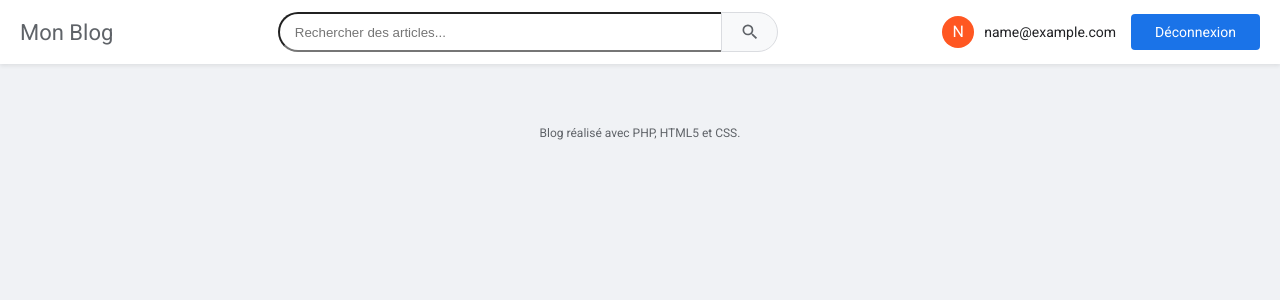
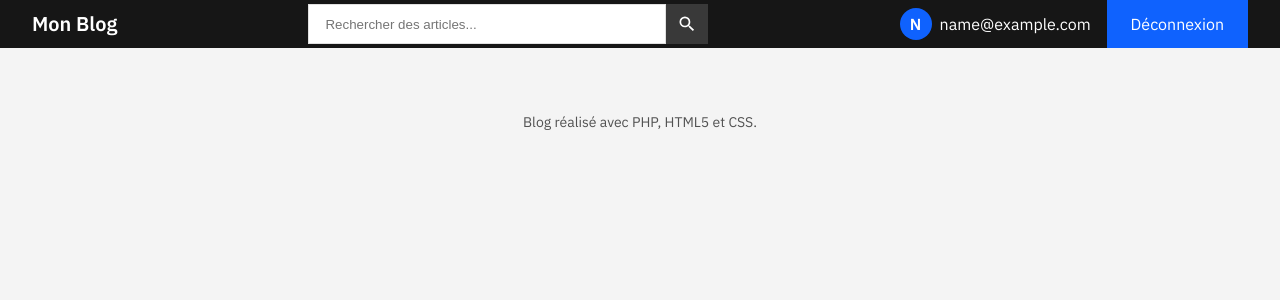
Before and after one commit to 1a-arthur-malfere-csb/MonBlog, a PHP site: page / in a window 1280 px wide. Shown: the top 300 px of the page. Run offline with PHP 8.4, Linux system fonts and the light colour scheme; the visitor is signed in with stand-in values (Sample User, id 1); data that the repository does not hold is empty.

Commit message:
Switch to IBM Plex Sans and refactor UI markup

```diff
--- a/index.php
+++ b/index.php
@@ -4,37 +4,12 @@
 
 <head>
     <meta charset="UTF-8" />
-    <link href="https://fonts.googleapis.com/css2?family=Roboto:wght@400;700&display=swap" rel="stylesheet">
+    <link href="https://fonts.googleapis.com/css2?family=IBM+Plex+Sans:wght@400;600&display=swap" rel="stylesheet">
     <link rel="stylesheet" href="style.css" />
     <title>Mon Blog</title>
 </head>
 
 <body>
-<?php function getRandomColorForUser($email)
-{
-    $hash = crc32($email);
-    $colors = [
-        "#F44336",
-        "#E91E63",
-        "#9C27B0",
-        "#673AB7",
-        "#3F51B5",
-        "#2196F3",
-        "#03A9F4",
-        "#00BCD4",
-        "#009688",
-        "#4CAF50",
-        "#8BC34A",
-        "#CDDC39",
-        "#FFC107",
-        "#FF9800",
-        "#FF5722",
-        "#795548",
-        "#9E9E9E",
-        "#607D8B",
-    ];
-    return $colors[abs($hash) % count($colors)];
-} ?>
     <header class="main-header">
         <a href="index.php">
             <h1 id="titreBlog">Mon Blog</h1>
@@ -56,9 +31,7 @@
         <div id="user-menu">
             <?php if (isset($_SESSION["user_id"])): ?>
                 <div class="user-info">
-                    <div class="avatar" style="background-color: <?= htmlspecialchars(
-                        getRandomColorForUser($_SESSION["user_email"]),
-                    ) ?>">
+                    <div class="avatar">
                         <span><?= htmlspecialchars(
                             strtoupper(substr($_SESSION["user_email"], 0, 1)),
                         ) ?></span>
@@ -113,17 +86,11 @@
                         $commentaires = $reqCommentaires->fetchAll();
 
                         if (empty($commentaires)): ?>
-                            <p class="aucunCommentaire">Aucun commentaire pour le moment.</p>
+                            <p>Aucun commentaire pour le moment.</p>
                         <?php else:foreach ($commentaires as $commentaire): ?>
-                                <?php $isAuthor =
-                                    isset($_SESSION["user_id"]) &&
-                                    $_SESSION["user_id"] ==
-                                        $commentaire["UTI_ID"]; ?>
-                                <div class="commentaire <?= $isAuthor
-                                    ? "own-comment"
-                                    : "" ?>" data-comment-id="<?= $commentaire[
-    "COM_ID"
-] ?>">
+                                <div class="commentaire" data-comment-id="<?= $commentaire[
+                                    "COM_ID"
+                                ] ?>">
                                     <p class="commentaireAuteur">
                                         <strong><?= htmlspecialchars(
                                             $commentaire["UTI_EMAIL"],
@@ -149,7 +116,6 @@
                         ?>
                     </div>
                 </article>
-                <hr />
             <?php endforeach;
             ?>
         </div>
@@ -170,7 +136,7 @@
             const contextMenu = document.getElementById('context-menu');
             let currentCommentId = null;
 
-            document.querySelectorAll('.own-comment').forEach(comment => {
+            document.querySelectorAll('.commentaire').forEach(comment => {
                 comment.addEventListener('contextmenu', function (e) {
                     e.preventDefault();
                     currentCommentId = this.dataset.commentId;
@@ -221,14 +187,11 @@
                 const originalContent = contentP.innerText;
 
                 const textarea = document.createElement('textarea');
-                textarea.style.width = '100%';
-                textarea.style.height = '80px';
                 textarea.value = originalContent;
 
                 const saveButton = document.createElement('button');
                 saveButton.innerText = 'Sauvegarder';
                 saveButton.className = 'bouton';
-                saveButton.style.marginTop = '5px';
 
                 contentP.innerHTML = '';
                 contentP.appendChild(textarea);
--- a/style.css
+++ b/style.css
@@ -1,27 +1,29 @@
 :root {
-    --google-blue: #1a73e8;
-    --google-blue-hover: #1765cc;
-    --google-gray-bg: #f0f2f5;
-    --google-text-primary: #202124;
-    --google-text-secondary: #5f6368;
-    --google-border: #dadce0;
-    --card-shadow:
-        0 1px 2px 0 rgba(60, 64, 67, 0.3), 0 1px 3px 1px rgba(60, 64, 67, 0.15);
-    --header-shadow: 0 2px 4px rgba(0, 0, 0, 0.08);
-    --border-radius: 8px;
+    --cds-ui-background: #f4f4f4;
+    --cds-interactive-01: #0f62fe;
+    --cds-interactive-02: #393939;
+    --cds-ui-01: #ffffff;
+    --cds-ui-03: #e0e0e0;
+    --cds-ui-04: #8d8d8d;
+    --cds-ui-05: #161616;
+    --cds-text-01: #161616;
+    --cds-text-02: #525252;
+    --cds-border-subtle-01: #e0e0e0;
+    --cds-focus: #0f62fe;
+    --cds-font-family: "IBM Plex Sans", "Helvetica Neue", Arial, sans-serif;
 }
 
 body {
-    background-color: var(--google-gray-bg);
-    color: var(--google-text-primary);
-    font-family: "Roboto", sans-serif;
+    background-color: var(--cds-ui-background);
+    color: var(--cds-text-01);
+    font-family: var(--cds-font-family);
     margin: 0;
     padding: 0;
     line-height: 1.5;
 }
 
 a {
-    color: var(--google-blue);
+    color: var(--cds-interactive-01);
     text-decoration: none;
 }
 
@@ -29,162 +31,146 @@ a:hover {
     text-decoration: underline;
 }
 
-/* Layout */
 #global {
-    max-width: 800px;
+    max-width: 960px;
     margin: 0 auto;
-    padding: 20px;
+    padding: 2rem;
 }
 
 #contenu {
     display: flex;
     flex-direction: column;
-    gap: 20px;
+    gap: 2rem;
 }
 
-/* Header */
 header.main-header {
-    background-color: #fff;
-    box-shadow: var(--header-shadow);
-    padding: 10px 20px;
+    background-color: var(--cds-ui-05);
+    color: var(--cds-ui-01);
+    padding: 0 2rem;
+    height: 3rem;
+    display: flex;
+    justify-content: space-between;
+    align-items: center;
     position: sticky;
     top: 0;
     z-index: 100;
-    display: flex;
-    justify-content: space-between;
-    align-items: center;
-    height: 64px;
-    box-sizing: border-box;
 }
 
 #titreBlog {
-    font-size: 22px;
-    color: var(--google-text-secondary);
-    margin: 0;
-    font-weight: 400;
+    font-size: 1.25rem;
+    font-weight: 600;
+    color: var(--cds-ui-01);
 }
 
 #user-menu {
     display: flex;
     align-items: center;
-    gap: 15px;
-    font-size: 14px;
+    gap: 1rem;
 }
 
 #user-menu p {
     margin: 0;
-    color: var(--google-text-primary);
+    color: var(--cds-ui-01);
 }
 
 .user-info {
     display: flex;
     align-items: center;
-    gap: 10px;
+    gap: 0.5rem;
 }
 
 .avatar {
-    width: 32px;
-    height: 32px;
+    width: 2rem;
+    height: 2rem;
     border-radius: 50%;
     display: flex;
     align-items: center;
     justify-content: center;
     color: white;
-    font-weight: 500;
-    font-size: 16px;
+    font-weight: 600;
+    font-size: 1rem;
     text-transform: uppercase;
+    background-color: var(--cds-interactive-01);
 }
 
-/* Search Form */
 .search-form {
     display: flex;
     align-items: center;
     flex-grow: 1;
-    max-width: 500px;
-    margin: 0 20px;
+    max-width: 400px;
+    margin: 0 2rem;
 }
 
 .search-form input[type="search"] {
-    width: 100%; /* Overwrites the global width: 100% for inputs */
-    margin-bottom: 0; /* Overwrites the global margin */
+    background-color: var(--cds-ui-01);
+    border: 1px solid var(--cds-border-subtle-01);
     border-right: none;
-    border-radius: 20px 0 0 20px;
-    height: 40px;
-    padding: 13px 15px; /* Keep consistency */
+    height: 2.5rem;
+    padding: 0 1rem;
+    width: 100%;
+    color: var(--cds-text-01);
 }
 
 .search-form input[type="search"]:focus {
-    padding: 12px 14px; /* Keep consistency */
+    outline: 2px solid var(--cds-focus);
+    outline-offset: -2px;
 }
 
 .search-form button {
-    height: 40px;
-    width: 64px;
-    border-radius: 0 20px 20px 0;
-    background-color: #f8f9fa;
-    border: 1px solid var(--google-border);
+    background-color: var(--cds-interactive-02);
+    border: none;
+    border-left: 1px solid var(--cds-border-subtle-01);
+    height: 2.5rem;
+    width: 3rem;
     cursor: pointer;
     display: flex;
     align-items: center;
     justify-content: center;
-    padding: 0;
-    margin: 0;
-}
-
-.search-form button:hover {
-    background-color: #f1f3f4;
-    box-shadow: none;
 }
 
 .search-form button svg {
-    fill: var(--google-text-secondary);
-    width: 20px;
-    height: 20px;
+    fill: var(--cds-ui-01);
+    width: 1.25rem;
+    height: 1.25rem;
 }
 
-/* Post / Card */
 article,
 .card {
-    background-color: #fff;
-    border-radius: var(--border-radius);
-    box-shadow: var(--card-shadow);
-    padding: 24px;
-    margin-bottom: 0; /* Handled by gap in #contenu */
+    background-color: var(--cds-ui-01);
+    border: 1px solid var(--cds-border-subtle-01);
+    padding: 1.5rem;
 }
 
 .titreBillet {
-    font-size: 22px;
-    color: var(--google-text-primary);
-    margin: 0 0 8px 0;
+    font-size: 1.5rem;
     font-weight: 400;
+    margin: 0 0 0.5rem 0;
 }
 
 article header {
-    margin-bottom: 16px;
+    margin-bottom: 1rem;
 }
 
 time {
-    color: var(--google-text-secondary);
-    font-size: 12px;
+    color: var(--cds-text-02);
+    font-size: 0.875rem;
 }
 
-/* Comments */
 .commentaires {
-    margin-top: 24px;
-    border-top: 1px solid var(--google-border);
-    padding-top: 16px;
+    margin-top: 1.5rem;
+    border-top: 1px solid var(--cds-border-subtle-01);
+    padding-top: 1rem;
 }
 
 .commentaires h2 {
-    font-size: 16px;
-    color: var(--google-text-primary);
-    margin-bottom: 16px;
-    font-weight: 500;
+    font-size: 1.25rem;
+    font-weight: 600;
+    margin-bottom: 1rem;
 }
 
 .commentaire {
-    padding: 12px 0;
-    border-bottom: 1px solid #f1f3f4;
+    padding: 1rem 0;
+    border-bottom: 1px solid var(--cds-border-subtle-01);
 }
 
 .commentaire:last-child {
@@ -192,98 +178,88 @@ time {
 }
 
 .commentaireAuteur {
-    font-size: 13px;
-    margin-bottom: 4px;
-    color: var(--google-text-primary);
+    font-size: 0.875rem;
+    margin-bottom: 0.25rem;
 }
 
 .commentaireAuteur strong {
-    font-weight: 500;
+    font-weight: 600;
 }
 
 .commentaireContenu {
     margin: 0;
-    font-size: 14px;
-    color: var(--google-text-primary);
+    font-size: 1rem;
 }
 
 .modified-notice {
-    font-size: 11px;
-    color: var(--google-text-secondary);
+    font-size: 0.75rem;
+    color: var(--cds-text-02);
     font-style: italic;
 }
 
-/* Form Elements */
 input[type="text"],
 input[type="password"],
 input[type="email"],
 textarea {
+    background-color: var(--cds-ui-01);
+    border: 1px solid var(--cds-ui-04);
+    border-radius: 0;
+    box-sizing: border-box;
+    color: var(--cds-text-01);
+    font-size: 1rem;
+    margin-bottom: 1rem;
+    padding: 0.75rem 1rem;
     width: 100%;
-    padding: 13px 15px;
-    border: 1px solid var(--google-border);
-    border-radius: 4px;
-    box-sizing: border-box;
-    font-size: 16px;
-    margin-bottom: 16px;
-    transition: border-color 0.2s;
-    background-color: #fff;
 }
 
 input[type="text"]:focus,
 input[type="password"]:focus,
 input[type="email"]:focus,
 textarea:focus {
-    border-color: var(--google-blue);
-    outline: none;
-    border-width: 2px;
-    padding: 12px 14px; /* Adjust for border width */
+    outline: 2px solid var(--cds-focus);
+    outline-offset: -2px;
+}
+
+textarea {
+    margin-top: 5px;
 }
 
 label {
     display: block;
-    margin-bottom: 8px;
-    font-weight: 500;
-    color: var(--google-text-primary);
-    font-size: 14px;
+    margin-bottom: 0.5rem;
+    font-weight: 600;
+    font-size: 0.875rem;
 }
 
 .bouton,
 input[type="submit"] {
-    background-color: var(--google-blue);
+    background-color: var(--cds-interactive-01);
     color: #fff;
     border: none;
-    padding: 8px 24px;
-    border-radius: 4px;
+    border-radius: 0;
     cursor: pointer;
-    font-size: 14px;
-    font-weight: 500;
-    text-transform: none;
-    display: inline-block;
+    font-size: 1rem;
+    font-weight: 400;
+    padding: 0.75rem 1.5rem;
     text-align: center;
     transition: background-color 0.2s;
-    height: 36px;
-    line-height: 20px; /* Adjust for height */
-    box-sizing: border-box;
 }
 
 .bouton:hover,
 input[type="submit"]:hover {
-    background-color: var(--google-blue-hover);
+    background-color: #0353e9;
     text-decoration: none;
-    box-shadow: 0 1px 1px rgba(0, 0, 0, 0.1);
 }
 
-/* Context Menu */
 #context-menu {
     display: none;
     position: absolute;
-    background-color: #fff;
-    border: none;
-    box-shadow: 0 2px 10px rgba(0, 0, 0, 0.2);
-    border-radius: 4px;
-    padding: 8px 0;
+    background-color: var(--cds-ui-01);
+    box-shadow: 0 2px 6px rgba(0, 0, 0, 0.2);
+    padding: 0.5rem 0;
     z-index: 1000;
-    min-width: 150px;
+    min-width: 160px;
+    border: 1px solid var(--cds-ui-03);
 }
 
 #context-menu ul {
@@ -293,50 +269,73 @@ input[type="submit"]:hover {
 }
 
 #context-menu ul li {
-    padding: 10px 24px;
+    padding: 0.75rem 1.5rem;
     cursor: pointer;
-    font-size: 14px;
-    color: var(--google-text-primary);
+    font-size: 1rem;
 }
 
 #context-menu ul li:hover {
-    background-color: #f1f3f4;
+    background-color: var(--cds-ui-03);
 }
 
-/* Footer */
 #piedBlog {
     text-align: center;
-    color: var(--google-text-secondary);
-    font-size: 12px;
-    margin-top: 40px;
-    padding-bottom: 20px;
+    color: var(--cds-text-02);
+    font-size: 0.875rem;
+    margin-top: 2rem;
+    padding-bottom: 1rem;
 }
 
-/* Utility */
 .text-center {
     text-align: center;
 }
 
 .form-container {
-    max-width: 450px;
-    margin: 40px auto;
-    padding: 48px 40px 36px;
-    background: #fff;
-    border-radius: 8px;
-    border: 1px solid var(--google-border);
-    box-shadow: none; /* Google sign in usually flat or subtle border */
+    max-width: 480px;
+    margin: 2rem auto;
+    padding: 2rem;
+    background: var(--cds-ui-01);
+    border: 1px solid var(--cds-border-subtle-01);
 }
 
 .logo-placeholder {
-    font-size: 24px;
-    font-weight: 500;
-    margin-bottom: 10px;
+    font-size: 1.5rem;
+    font-weight: 600;
+    margin-bottom: 1rem;
     text-align: center;
 }
 
 .subtitle {
-    font-size: 16px;
+    font-size: 1rem;
     text-align: center;
-    margin-bottom: 40px;
-    color: var(--google-text-primary);
+    margin-bottom: 2rem;
+    color: var(--cds-text-01);
 }
+
+.form-actions {
+    display: flex;
+    justify-content: space-between;
+    align-items: center;
+    margin-top: 1.5rem;
+}
+
+.bouton--secondary {
+    background-color: transparent;
+    color: var(--cds-interactive-01);
+    border: 1px solid var(--cds-interactive-01);
+}
+
+.bouton--secondary:hover {
+    background-color: var(--cds-interactive-01);
+    color: #fff;
+}
+
+.no-results {
+    font-size: 1rem;
+    margin-top: 1.5rem;
+}
+
+.error-message {
+    color: #da1e28;
+    text-align: center;
+}
```
Also changed, not shown: commenter.php (+5 -9 lines), login.php (+6 -6 lines), register.php (+6 -6 lines), search.php (+6 -34 lines).
